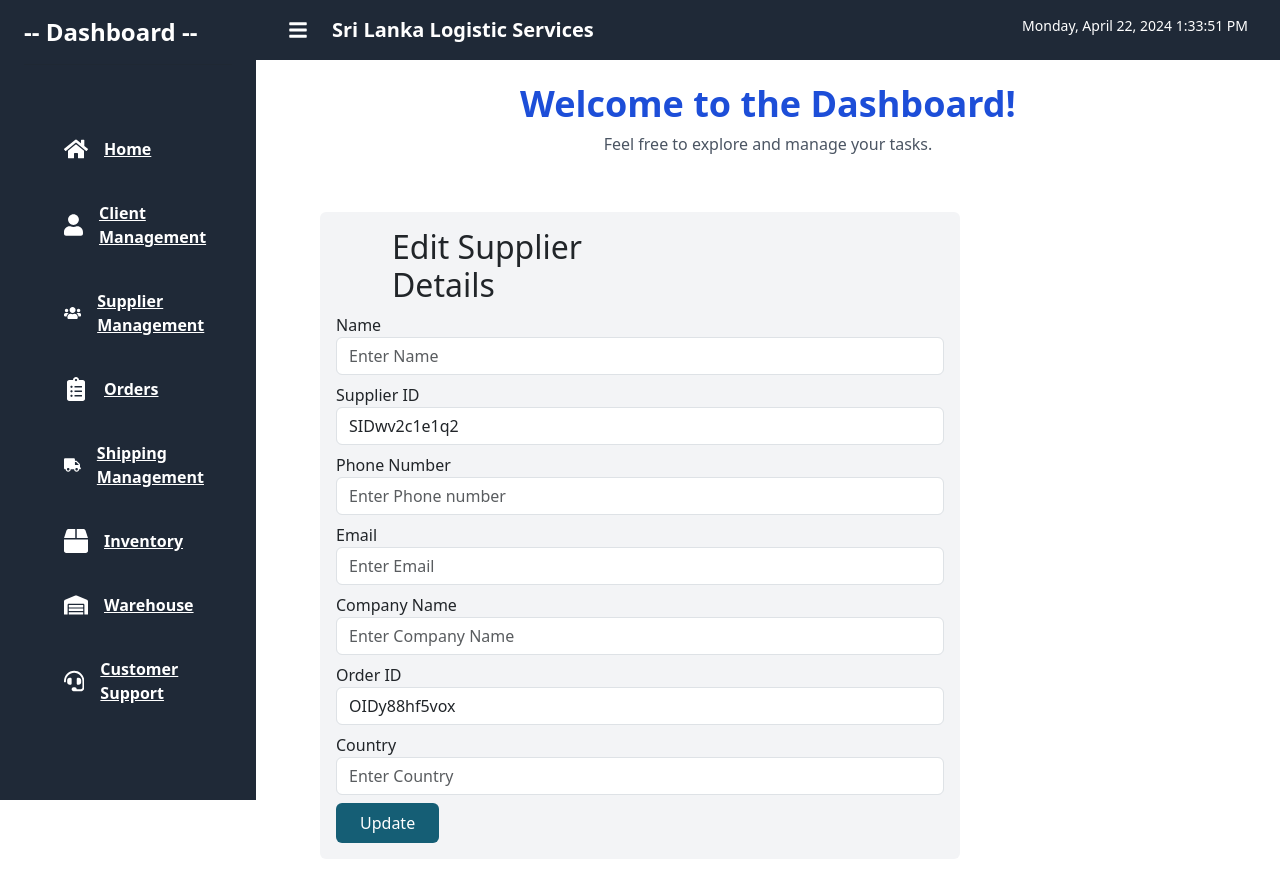
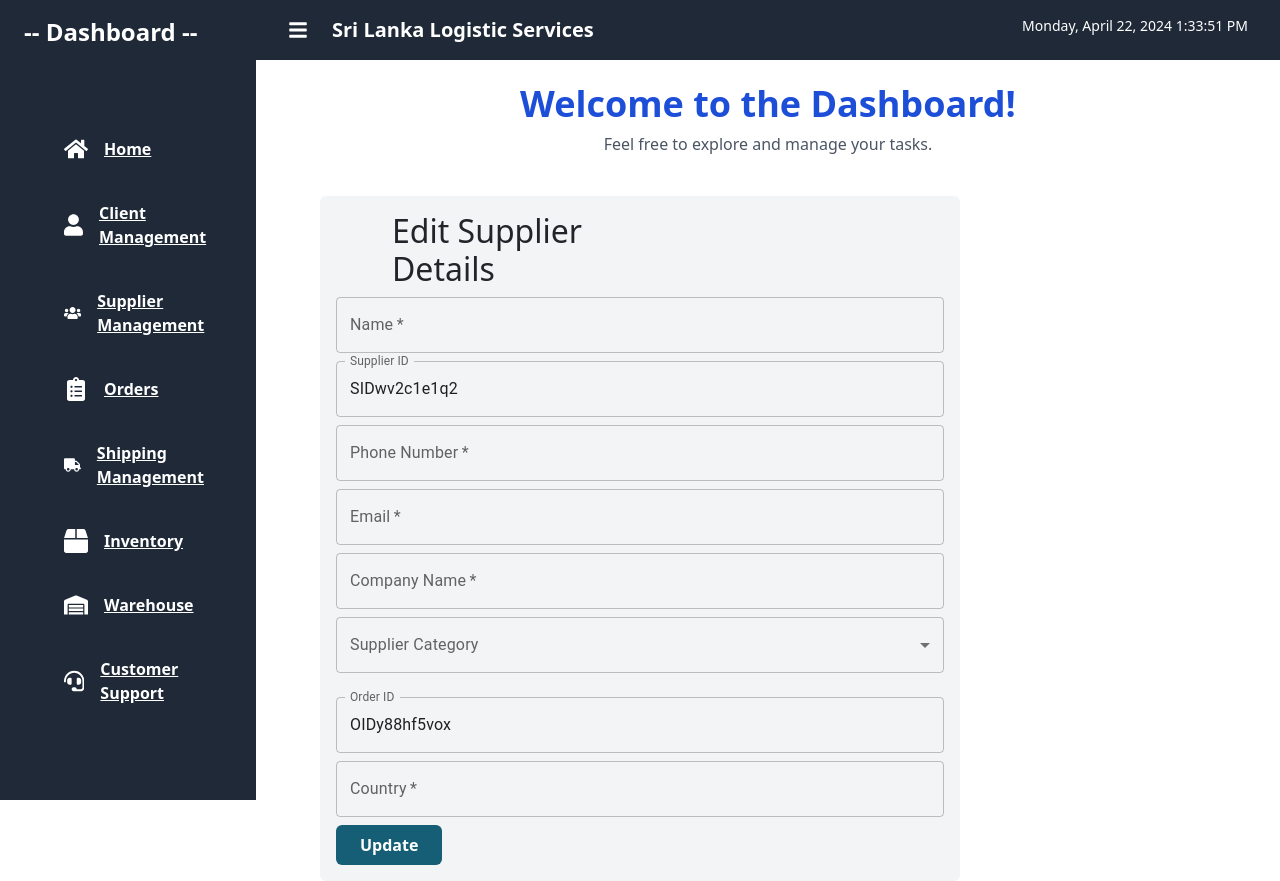
Before and after one commit to meyrushan29/OnlineLogistic-FE, a React (Create React App) app in the folder frontend/olms/: page /updatesp/1 in a window 1280 px wide. Before the commit the page ends 859 px from the top, so only its background shows below. Built offline with nearby package versions, Linux system fonts and the light colour scheme; no server answers.

Commit message:
Supplier changes

```diff
--- a/frontend/olms/package.json
+++ b/frontend/olms/package.json
@@ -3,8 +3,11 @@
   "version": "0.1.0",
   "private": true,
   "dependencies": {
+    "@emotion/react": "^11.11.4",
+    "@emotion/styled": "^11.11.5",
     "@fortawesome/free-solid-svg-icons": "^6.5.2",
     "@fortawesome/react-fontawesome": "^0.2.0",
+    "@mui/material": "^5.15.15",
     "@testing-library/jest-dom": "^5.17.0",
     "@testing-library/react": "^13.4.0",
     "@testing-library/user-event": "^13.5.0",
@@ -15,6 +18,7 @@
     "jspdf": "^2.5.1",
     "mdb-react-ui-kit": "^7.2.0",
     "react": "^18.2.0",
+    "react-bootstrap": "^2.10.2",
     "react-chartjs-2": "^5.2.0",
     "react-dom": "^18.2.0",
     "react-icons": "^5.0.1",
--- a/frontend/olms/src/Components/SupplierManage/CreateSupplier.js
+++ b/frontend/olms/src/Components/SupplierManage/CreateSupplier.js
@@ -1,4 +1,5 @@
 import React, { useState } from 'react';
+import { Button, TextField, FormControl, InputLabel, Select, MenuItem } from '@mui/material';
 import axios from 'axios';
 
 const CreateSupplier = () => {
@@ -9,6 +10,7 @@ const CreateSupplier = () => {
   const [SupplierID, setSupplierID] = useState('');
   const [OrderID, setOrderID] = useState('');
   const [Country, setCountry] = useState('');
+  const [Category, setCategory] = useState('');
 
   // Function to generate a random ID
   const generateRandomID = () => {
@@ -41,11 +43,17 @@ const CreateSupplier = () => {
     return re.test(country);
   };
 
+  // Function to validate phone number
+  const validatePhoneNumber = (phoneNumber) => {
+    const re = /^\d{10}$/;
+    return re.test(phoneNumber);
+  };
+
   const handleSubmit = (e) => {
     e.preventDefault();
 
     // Check if all required fields are filled
-    if (!Name || !Email || !PhoneNumber || !CompanyName || !Country) {
+    if (!Name || !Email || !PhoneNumber || !CompanyName || !Country || !Category) {
       alert('Please fill in all required fields');
       return;
     }
@@ -56,21 +64,25 @@ const CreateSupplier = () => {
       return;
     }
 
-    // Check if PhoneNumber contains only numbers
-    if (!/^\d+$/.test(PhoneNumber)) {
-      alert('Phone Number should contain only numbers');
-      return;
-    }
+    // Check if name contains only letters
     if (!validateName(Name)) {
       alert('Name should contain only letters');
       return;
     }
+
+    // Check if country contains only letters
     if (!validateCountry(Country)) {
       alert('Country should contain only letters');
       return;
     }
 
-    axios.post("http://localhost:3001/CreateSupplier", { SupplierID, Name, Email, PhoneNumber, CompanyName, OrderID, Country })
+    // Check if phone number is exactly 10 numbers and contains only numbers
+    if (!validatePhoneNumber(PhoneNumber)) {
+      alert('Phone Number should be 10 numbers and contain only numbers');
+      return;
+    }
+
+    axios.post("http://localhost:3001/CreateSupplier", { SupplierID, Name, Email, PhoneNumber, CompanyName, OrderID, Country,Category })
       .then(result => {
         console.log(result);
         // Redirect to the supplier list page after successful submission
@@ -80,36 +92,91 @@ const CreateSupplier = () => {
   };
 
   return (
-    <div className="flex h-75 mt-10 justify-center items-center">
-      <div className="w-full md:w-1/2  bg-gray-100  rounded p-4">
+    <div className="flex h-75 mt-8 justify-center items-center">
+      <div className="w-full md:w-1/2 bg-gray-100 rounded p-4">
         <form onSubmit={handleSubmit}>
           <h2 className="text-2xl font-bold col-md-6 pl-14">Add Supplier</h2>
           <div className="mb-4">
-            <label htmlFor="name" className="block mb-2">Supplier Name</label>
-            <input type="text" id="name" placeholder="Enter Name" className="form-control"
-              onChange={(e) => setName(e.target.value)} required />
+            <TextField
+              id="name"
+              label="Supplier Name"
+              placeholder="Enter Name"
+              fullWidth
+              value={Name}
+              onChange={(e) => setName(e.target.value)}
+              required
+            />
           </div>
           <div className="mb-4">
-            <label htmlFor="phoneNumber" className="block mb-2">Phone Number</label>
-            <input type="text" id="phoneNumber" placeholder="Enter Phone Number" className="form-control"
-              onChange={(e) => setPhoneNumber(e.target.value)} required />
+            <TextField
+              id="phoneNumber"
+              label="Phone Number"
+              placeholder="Enter Phone Number"
+              fullWidth
+              value={PhoneNumber}
+              onChange={(e) => setPhoneNumber(e.target.value)}
+              required
+            />
           </div>
           <div className="mb-4">
-            <label htmlFor="email" className="block mb-2">Email Address</label>
-            <input type="email" id="email" placeholder="Enter Email" className="form-control"
-              onChange={(e) => setEmail(e.target.value)} required />
+            <TextField
+              id="email"
+              label="Email Address"
+              type="email"
+              placeholder="Enter Email"
+              fullWidth
+              value={Email}
+              onChange={(e) => setEmail(e.target.value)}
+              required
+            />
           </div>
           <div className="mb-4">
-            <label htmlFor="companyName" className="block mb-2">Company Name</label>
-            <input type="text" id="companyName" placeholder="Enter Company Name" className="form-control"
-              onChange={(e) => setCompanyName(e.target.value)} required />
+            <TextField
+              id="companyName"
+              label="Company Name"
+              placeholder="Enter Company Name"
+              fullWidth
+              value={CompanyName}
+              onChange={(e) => setCompanyName(e.target.value)}
+              required
+            />
           </div>
           <div className="mb-4">
-            <label htmlFor="Country" className="block mb-2">Country</label>
-            <input type="text" id="Country" placeholder="Enter Country" className="form-control"
-              onChange={(e) => setCountry(e.target.value)} required />
+            <FormControl fullWidth>
+              <InputLabel id="category-label">Supplier Category</InputLabel>
+              <Select
+                labelId="category-label"
+                id="category"
+                value={Category}
+                onChange={(e) => setCategory(e.target.value)}
+                required
+              >
+                <MenuItem value="">Select Category</MenuItem>
+                <MenuItem value="Electronics">Electronics</MenuItem>
+                <MenuItem value="Clothing and Apparel">Clothing and Apparel</MenuItem>
+                <MenuItem value="Home and Garden">Home and Garden</MenuItem>
+                <MenuItem value="Automotive Parts">Automotive Parts</MenuItem>
+                <MenuItem value="Health and Beauty">Health and Beauty</MenuItem>
+                <MenuItem value="Sporting Goods">Sporting Goods</MenuItem>
+                <MenuItem value="Furniture and Decor">Furniture and Decor</MenuItem>
+                <MenuItem value="others">Others</MenuItem>
+              </Select>
+            </FormControl>
           </div>
-          <button type="submit" className="bg-cyan-800 text-white px-4 py-2 rounded mr-2">Submit</button>
+          <div className="mb-4">
+            <TextField
+              id="Country"
+              label="Country"
+              placeholder="Enter Country"
+              fullWidth
+              value={Country}
+              onChange={(e) => setCountry(e.target.value)}
+              required
+            />
+          </div>
+          <button type="submit" className="bg-cyan-900 text-white font-bold py-2 px-4 rounded">
+            Submit
+          </button>
         </form>
       </div>
     </div>
--- a/frontend/olms/src/Components/SupplierManage/UpdateSupplier.js
+++ b/frontend/olms/src/Components/SupplierManage/UpdateSupplier.js
@@ -1,6 +1,7 @@
 import axios from 'axios';
 import { useParams, useNavigate } from 'react-router-dom';
 import React, { useEffect, useState } from 'react';
+import { Button, FormControl, InputLabel, MenuItem, Select, TextField } from '@mui/material';
 
 function UpdateSupplier() {
   const { id } = useParams();
@@ -10,10 +11,10 @@ function UpdateSupplier() {
   const [PhoneNumber, setPhoneNumber] = useState('');
   const [CompanyName, setCompanyName] = useState('');
   const [OrderID, setOrderID] = useState('');
-    const[Country, setCountry]=useState('');
+  const [Country, setCountry] = useState('');
+  const [Category, setCategory] = useState('');
 
   const navigate = useNavigate();
-
 
   // Function to generate a random ID
   const generateRandomID = () => {
@@ -29,26 +30,29 @@ function UpdateSupplier() {
   }, []);
 
   useEffect(() => {
-        axios.get('http://localhost:3001/getSupplier/' + id)
+    axios.get(`http://localhost:3001/getSupplier/${id}`)
       .then(result => {
         console.log(result);
         setName(result.data.Name);
         setEmail(result.data.Email);
         setPhoneNumber(result.data.PhoneNumber);
-                setCompanyName(result.data.CompanyName)
+        setCompanyName(result.data.CompanyName);
         setCountry(result.data.Country);
+        setCategory(result.data.Category);
       })
-            .catch(errr => console.log(errr));
+      .catch(err => console.log(err));
   }, [id]);
 
   const validateEmail = (email) => {
     const re = /\S+@\S+\.\S+/;
     return re.test(email);
   };
+
   const validateName = (name) => {
     const re = /^[A-Za-z]+$/;
     return re.test(name);
   };
+
   const validateCountry = (country) => {
     const re = /^[A-Za-z]+$/;
     return re.test(country);
@@ -69,22 +73,30 @@ function UpdateSupplier() {
       return;
     }
 
-        // Check if PhoneNumber contains only numbers
-        if (!/^\d+$/.test(PhoneNumber)) {
-            alert('Phone Number should contain only numbers');
-            return;
-        }
-
+    // Check if name contains only letters
     if (!validateName(Name)) {
       alert('Name should contain only letters');
       return;
     }
+
+    // Check if country contains only letters
     if (!validateCountry(Country)) {
       alert('Country should contain only letters');
       return;
     }
 
-        axios.put(`http://localhost:3001/UpdateSupplier/${id}`, { Name, Email, PhoneNumber, CompanyName,Country })
+    // Check if phone number is exactly 10 numbers and contains only numbers
+    const validatePhoneNumber = (phoneNumber) => {
+      const re = /^\d{10}$/;
+      return re.test(phoneNumber);
+    };
+
+    if (!validatePhoneNumber(PhoneNumber)) {
+      alert('Phone Number should be 10 numbers and contain only numbers');
+      return;
+    }
+
+    axios.put(`http://localhost:3001/UpdateSupplier/${id}`, { Name, Email, PhoneNumber, CompanyName, Country, Category })
       .then(result => {
         console.log(result);
         navigate('../supplier');
@@ -93,44 +105,110 @@ function UpdateSupplier() {
   };
 
   return (
-        <div className='flex h-75 justify-center items-center mt-10'>
+    <div className='flex h-75 justify-center items-center mt-4'>
       <div className='w-50 bg-gray-100 rounded p-3'>
         <form onSubmit={handleSubmit}>
           <h2 className='col-md-6 pl-14'>Edit Supplier Details</h2>
           <div className='mb-2'>
-                        <label htmlFor="name">Name</label>
-                        <input type="text" id="name" placeholder='Enter Name' className="form-control"
-                            value={Name} onChange={(e) => setName(e.target.value)} required />
+            <TextField
+              id="name"
+              label="Name"
+              placeholder="Enter Name"
+              fullWidth
+              value={Name}
+              onChange={(e) => setName(e.target.value)}
+              required
+            />
           </div>
           <div className='mb-2'>
-                        <label htmlFor="id">Supplier ID</label>
-                        <input type="text" id="id" value={SupplierID} readOnly placeholder='Enter ID' className="form-control"  />
+            <TextField
+              id="id"
+              label="Supplier ID"
+              placeholder="Enter ID"
+              fullWidth
+              value={SupplierID}
+              InputProps={{ readOnly: true }}
+            />
           </div>
           <div className='mb-2'>
-                        <label htmlFor="phoneNumber">Phone Number</label>
-                        <input type="text" id="phoneNumber" placeholder='Enter Phone number' className="form-control"
-                            value={PhoneNumber} onChange={(e) => setPhoneNumber(e.target.value)} required />
+            <TextField
+              id="phoneNumber"
+              label="Phone Number"
+              placeholder="Enter Phone number"
+              fullWidth
+              value={PhoneNumber}
+              onChange={(e) => setPhoneNumber(e.target.value)}
+              required
+            />
           </div>
           <div className='mb-2'>
-                        <label htmlFor="email">Email</label>
-                        <input type="email" id="email" placeholder='Enter Email' className="form-control"
-                            value={Email} onChange={(e) => setEmail(e.target.value)} required />
+            <TextField
+              id="email"
+              label="Email"
+              placeholder="Enter Email"
+              fullWidth
+              value={Email}
+              onChange={(e) => setEmail(e.target.value)}
+              required
+            />
           </div>
           <div className='mb-2'>
-                        <label htmlFor="companyName">Company Name</label>
-                        <input type="text" id="companyName" placeholder='Enter Company Name' className="form-control"
-                            value={CompanyName} onChange={(e) => setCompanyName(e.target.value)} required />
+            <TextField
+              id="companyName"
+              label="Company Name"
+              placeholder="Enter Company Name"
+              fullWidth
+              value={CompanyName}
+              onChange={(e) => setCompanyName(e.target.value)}
+              required
+            />
+          </div>
+          <div className="mb-4">
+            <FormControl fullWidth>
+              <InputLabel id="category-label">Supplier Category</InputLabel>
+              <Select
+                labelId="category-label"
+                id="category"
+                value={Category}
+                onChange={(e) => setCategory(e.target.value)}
+                required
+              >
+                <MenuItem value="">Select Category</MenuItem>
+                <MenuItem value="Clothing and Apparel">Clothing and Apparel</MenuItem>
+                <MenuItem value="Home and Garden">Home and Garden</MenuItem>
+                <MenuItem value="Automotive Parts">Automotive Parts</MenuItem>
+                <MenuItem value="Health and Beauty">Health and Beauty</MenuItem>
+                <MenuItem value="Sporting Goods">Sporting Goods</MenuItem>
+                <MenuItem value="Furniture and Decor">Furniture and Decor</MenuItem>
+                <MenuItem value="others">Others</MenuItem>
+              </Select>
+            </FormControl>
           </div>
           <div className='mb-2'>
-                        <label htmlFor="orderId">Order ID</label>
-                        <input type="text" id="orderId" value={OrderID} readOnly placeholder='Enter Order ID' className="form-control" />
+            <TextField
+              id="orderId"
+              label="Order ID"
+              placeholder="Enter Order ID"
+              fullWidth
+              value={OrderID}
+              InputProps={{ readOnly: true }}
+            />
           </div>
           <div className='mb-2'>
-                        <label htmlFor="Country">Country</label>
-                        <input type="text" id="Country" placeholder='Enter Country' className="form-control"
-                            value={Country} onChange={(e) => setCountry(e.target.value)} required />
+            <TextField
+              id="Country"
+              label="Country"
+              placeholder="Enter Country"
+              fullWidth
+              value={Country}
+              onChange={(e) => setCountry(e.target.value)}
+              required
+            />
           </div>
-                    <button type="submit" className="bg-cyan-800 text-white px-4 py-2 rounded mr-2">Update</button>
+          <button type="submit" className="bg-cyan-800 hover:bg-cyan-700 text-white font-bold py-2 px-4 rounded mr-2">
+            Update
+        </button>
+
         </form>
       </div>
     </div>
--- a/frontend/olms/src/Components/SupplierManage/supplier.js
+++ b/frontend/olms/src/Components/SupplierManage/supplier.js
@@ -1,16 +1,22 @@
 import React, { useEffect, useState } from 'react';
-// eslint-disable-next-line no-unused-vars
-import { Link } from 'react-router-dom';
+import { Button, TextField } from '@mui/material';
 import axios from 'axios';
+import { Table } from 'react-bootstrap';
 
 const Supplier = () => {
   const [suppliers, setSuppliers] = useState([]);
   const [searchName, setSearchName] = useState('');
   const [searchOID, setSearchOID] = useState('');
+  const [selectedCategory, setSelectedCategory] = useState('');
+  const [categories, setCategories] = useState([]);
 
   useEffect(() => {
     axios.get('http://localhost:3001/sup')
-      .then(result => setSuppliers(result.data))
+      .then(result => {
+        setSuppliers(result.data);
+        const uniqueCategories = Array.from(new Set(result.data.map(supplier => supplier.Category)));
+        setCategories(uniqueCategories);
+      })
       .catch(err => console.log(err));
   }, []);
 
@@ -28,7 +34,8 @@ const Supplier = () => {
 
   const filteredSuppliers = suppliers.filter(supplier =>
     supplier.Name.toLowerCase().includes(searchName.toLowerCase()) &&
-    supplier.OrderID.toLowerCase().includes(searchOID.toLowerCase())
+    supplier.OrderID.toLowerCase().includes(searchOID.toLowerCase()) &&
+    (selectedCategory ? supplier.Category === selectedCategory : true)
   );
 
   const handleAddSupplier = () => {
@@ -46,44 +53,52 @@ const Supplier = () => {
   };
 
   return (
-    <div className="flex justify-center mt-7 ml-28">
-      <div className="row justify-content-center">
-        <div className="col-md-15">
-          <div className="border rounded p-4 ml-32">
-            <h1 className="flex-grow items-center justify-between col-md-24  ">Supplier List</h1>
-            <h4 className="m-0 flex items-center">
-              <button onClick={handleAddSupplier} className="text-right ml-auto mt-0 mr-auto items-center bg-blue-500 hover:bg-blue-800 text-white font-bold py-2 px-4 rounded">Add Supplier+</button>
-            </h4>
-            <div className="grid grid-cols-2 w-75 gap-10  mt-4 ml-auto mr-auto">
-              <input
+    <div className="container-fluid w-full mt-2 mb-2 flex justify-end">
+      <div className="border rounded p-2">
+        <div className="flex justify-between mb-2 h-10">
+          <h1 className="text-3xl font-bold">Supplier List</h1>
+          <Button onClick={handleAddSupplier} variant="contained" color="primary">Add Supplier+</Button>
+        </div>
+        <div className="grid grid-cols-2 gap-4 mb-2 mt-2">
+          <TextField
             type="text"
             id="name"
             placeholder="Search supplier name"
-                className="form-control p-2"
             value={searchName}
             onChange={(e) => setSearchName(e.target.value)}
           />
-              <input
+          <TextField
             type="text"
             id="OID"
-                placeholder="Search  OID"
-                className="form-control p-2"
+            placeholder="Search OID"
             value={searchOID}
             onChange={(e) => setSearchOID(e.target.value)}
           />
           </div>
-            <div className="table-responsive bg-gray-100 mt-3">
-              <table className="table table-bordered  text-center mt-4 overflow-auto">
-                <thead className="thead-dark  ">
+          <div className='w-50 mb-3 mt-3'>
+            <select
+              value={selectedCategory}
+              onChange={(e) => setSelectedCategory(e.target.value)}
+              className="form-select mt-1"
+            >
+              <option value="">All Categories</option>
+              {categories.map((category, index) => (
+                <option key={index} value={category}>{category}</option>
+              ))}
+            </select>
+          </div>
+        <Table striped bordered hover>
+          <thead>
             <tr>
-                    <th className="column-heading">Name</th>
-                    <th className="column-heading">Supplier ID</th>
-                    <th className="column-heading">Phone Number</th>
-                    <th className="column-heading">Email</th>
-                    <th className="column-heading">Company Name</th>
-                    <th className="column-heading">Order ID</th>
-                    <th className="column-heading">Country</th>
-                    <th className="column-heading">Action</th>
+              <th>Name</th>
+              <th>Supplier ID</th>
+              <th>Phone Number</th>
+              <th>Email</th>
+              <th>Company Name</th>
+              <th>Order ID</th>
+              <th>Country</th>
+              <th>Category</th>
+              <th>Action</th>
             </tr>
           </thead>
           <tbody>
@@ -96,17 +111,19 @@ const Supplier = () => {
                 <td>{supplier.CompanyName}</td>
                 <td>{supplier.OrderID}</td>
                 <td>{supplier.Country}</td>
+                <td>{supplier.Category}</td>
                 <td>
-                        <button onClick={() => handleEditSupplier(supplier._id)} className="bg-rose-800 text-white px-4 py-2 rounded mr-2">Edit</button>
-                        <button className="bg-cyan-800 text-white px-4 py-2 rounded mr-2" onClick={() => handleDelete(supplier._id)}>Delete</button>
+                  <button onClick={() => handleEditSupplier(supplier._id)} className="bg-red-900 text-white font-bold py-1 px-2 rounded">
+                    Edit
+                  </button>
+                  <button onClick={() => handleDelete(supplier._id)} className="bg-cyan-900 text-white font-bold py-1 ml-1 mt-2 px-2 rounded">
+                    Delete
+                  </button>
                 </td>
               </tr>
             ))}
           </tbody>
-              </table>
-            </div>
-          </div>
-        </div>
+        </Table>
       </div>
     </div>
   );
```
Also changed, not shown: 1 other file (tests, documents, lock files or other folders). Lines whose indentation alone changed are shown as unchanged.
